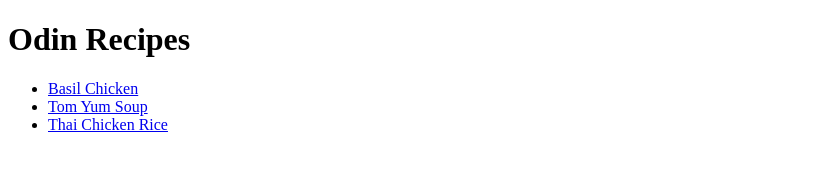
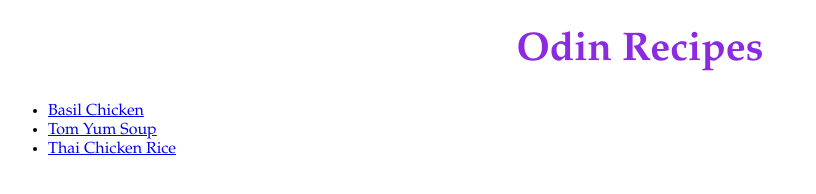
Before and after one commit to byesyam/odin-recipes, a plain HTML site: page index.html in a window 1280 px wide. Shown: the whole page, without its empty margins (0-816 px from the left). Drawn offline with Linux system fonts and the light colour scheme.

Commit message:
Updated from css-foundations

```diff
--- a/index.html
+++ b/index.html
@@ -5,14 +5,15 @@
     <meta http-equiv="X-UA-Compatible" content="IE=edge">
     <meta name="viewport" content="width=device-width, initial-scale=1.0">
     <title>Odin Recipes</title>
+    <link rel="stylesheet" href="styles.css">
 </head>
 <body>
-    <h1>Odin Recipes</h1>
+    <h1 class="title">Odin Recipes</h1>
 
     <ul>
-        <li><a href="recipes/basilchicken.html">Basil Chicken</a></li>
-        <li><a href="recipes/tomyum.html">Tom Yum Soup</a></li>
-        <li><a href="recipes/chickenrice.html">Thai Chicken Rice</a></li>
+        <li><a class="menu one"   href="recipes/basilchicken.html">Basil Chicken</a></li>
+        <li><a class="menu two"   href="recipes/tomyum.html">Tom Yum Soup</a></li>
+        <li><a class="menu three" href="recipes/chickenrice.html">Thai Chicken Rice</a></li>
 
     </ul>
 </body>
--- /dev/null
+++ b/styles.css
@@ -0,0 +1,19 @@
+* {
+    font-family: Garamond, sans-serif;
+}
+
+.title {
+    color: blueviolet;
+    text-align: center;
+    font-size: 40px;
+    font-weight: bold;
+}
+
+.menu {
+    text-align: center;
+}
+
+#img {
+    width: 30px;
+    height: 30px;
+}
```
Also changed, not shown: recipes/basilchicken.html (+2 -1 lines), recipes/chickenrice.html (+2 -1 lines), recipes/tomyum.html (+2 -1 lines).
